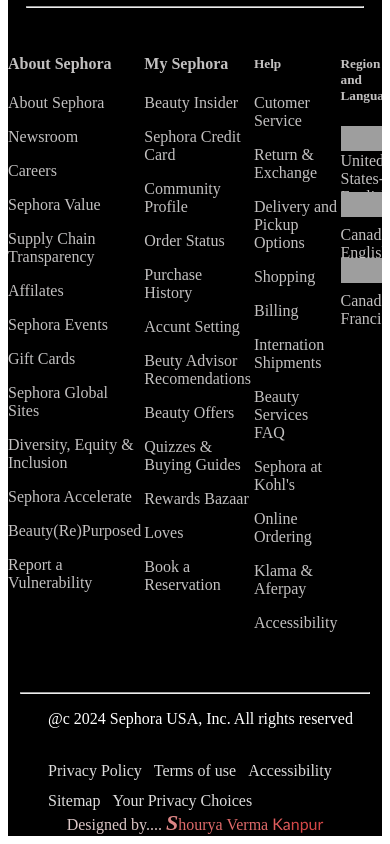
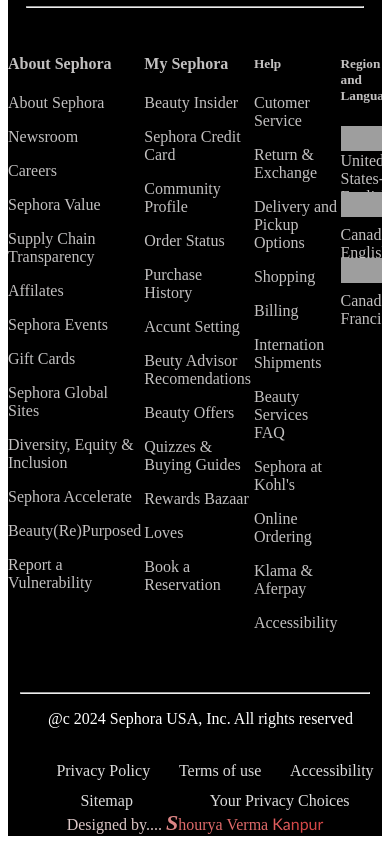
Before and after one commit to shourya-verma24/Shephora_project, a plain HTML site: page index.html in a window 390 px wide. Shown: the part 3866-4710 px from the top of the page. Drawn offline with Linux system fonts and the light colour scheme; grey boxes are pictures that could not be loaded.

Commit message:
Update index.html

```diff
--- a/index.html
+++ b/index.html
@@ -364,8 +364,7 @@
             }
             .cc a{
             /* margin: auto; */
-            margin-bottom: auto;
-            margin-top: auto;
+            margin:auto;
             color: #ddd;
             text-decoration-line: none;
 
```
